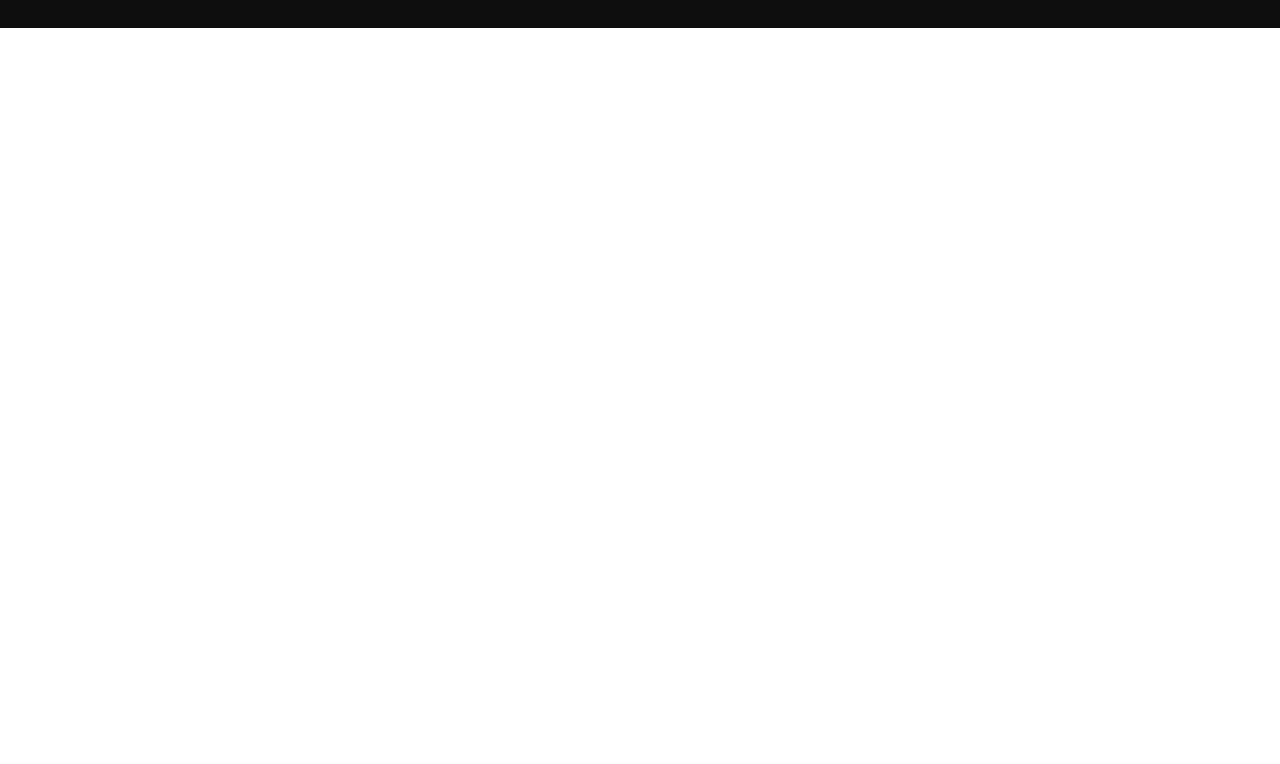
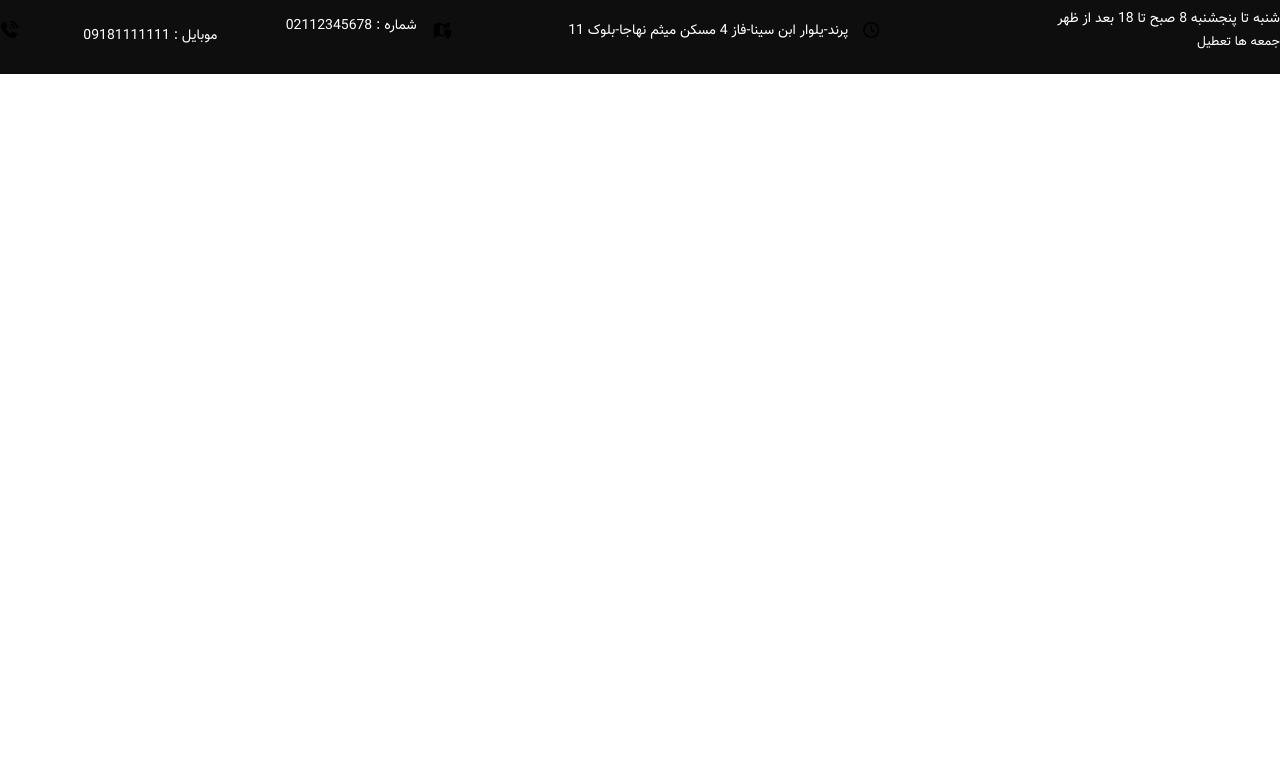
Before and after one commit to ashkan20171/fanivamohandessi-html-css-js-, a plain HTML site: page index.html in a window 1280 px wide. Shown: the part 36-800 px from the top of the page. Drawn offline with Linux system fonts and the light colour scheme; files whose address does not match are found by name.

Commit message:
edit index

```diff
--- a/index.html
+++ b/index.html
@@ -36,4 +36,35 @@
 
     <!-- info -->
 
-    <section id="info"></section>
+    <section id="info">
+        <div class="container">
+            <div  class="row">
+                <div class="info-item">
+                    <div class="info-item-icon">
+                        <i class="far fa-clock"></i>
+                    </div>
+                    <div class="info-item-desc">
+                        <p>شنبه تا پنجشنبه 8 صبح تا 18 بعد از ظهر </p>
+                        <p class="friday">جمعه ها تعطیل</p>
+                    </div>
+                </div>
+                <div class="info-item">
+                    <div class="info-item-icon">
+                        <i class="fas fa-map-marked"></i>
+                    </div>
+                    <div class="info-item-desc">
+                        <p>پرند-یلوار ابن سینا-فاز 4 مسکن میثم نهاجا-بلوک 11</p>
+                    </div>
+                </div>
+                <div class="info-item">
+                    <div class="info-item-icon">
+                        <i class="fas fa-phone-volume"></i>
+                    </div>
+                    <div class="info-item-desc phone">
+                        <p> شماره : 02112345678</p>
+                        <p class="mobile">موبایل : 09181111111</p>
+                    </div>
+                </div>
+            </div>
+        </div>
+    </section>
```
